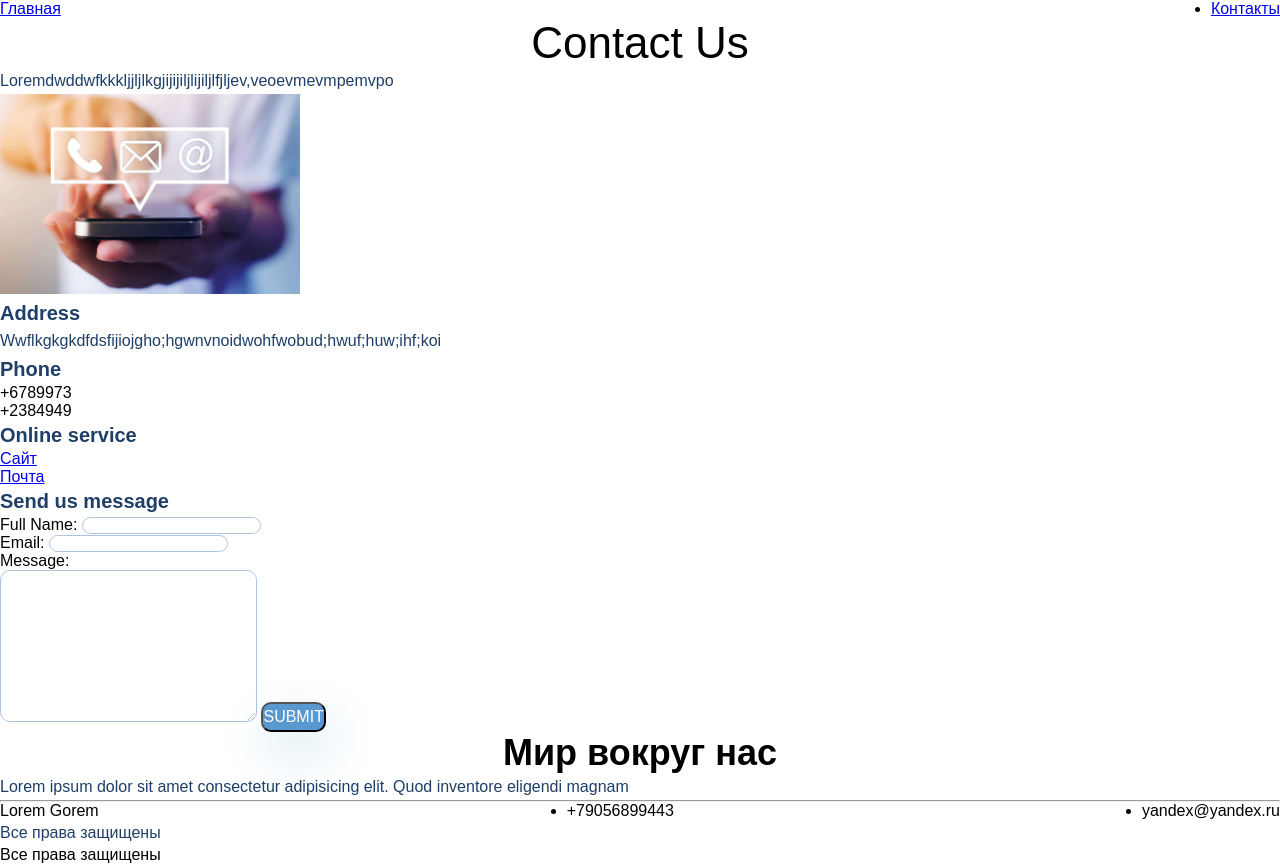
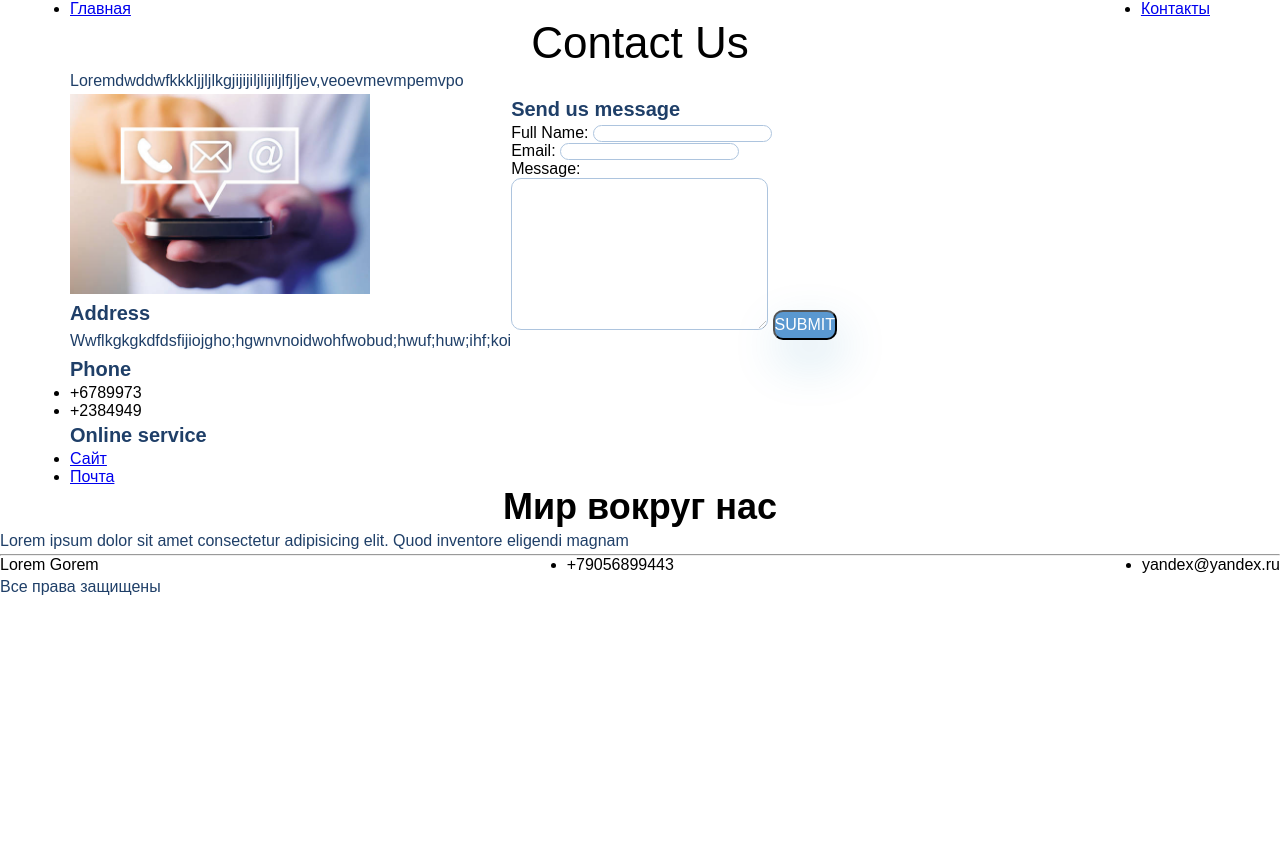
Before and after one commit to strox812/HTML-CSS, a plain HTML site: page contact.html in a window 1280 px wide. After the commit the page ends 800 px from the top, so only its background shows below. Drawn offline with Linux system fonts and the light colour scheme.

Commit message:
новый дизайн за счет стилей

```diff
--- a/contact.html
+++ b/contact.html
@@ -10,15 +10,19 @@
 </head>
 
 <body>
+    <div class="container">
         <ul class="header">
             <li><a href="index.html">Главная</a></li>
             <li><a href="contacts.html">Контакты</a></li>
         </ul>
+    </div>
     <div class="contacts-header">
+        <div class="container">
             <h2 class="heading-contacts">Contact Us</h2>
             <p class="text">Loremdwddwfkkkljjljlkgjijijiljlijiljlfjljev,veoevmevmpemvpo</p>
         </div>
-    <form action="#">
+    </div>
+    <form action="#" class="container main">
         <div class="contact-info">
             <img src="img/contact.jpg" height="200" width="300" alt="contact photo">
             <h4 class="heading-mini">Address</h4>
@@ -43,9 +47,11 @@
             <button class="submit_button" name="pole" type="submit">Submit</button>
         </div>
     </form>
+    <div class="container">
         <script type="text/javascript" charset="utf-8" async
-        src="https://api-maps.yandex.ru/services/constructor/1.0/js/?um=constructor%3Af99680be213b8070699cefc7355dd8df5b2a689c7061bd7c30f2805688a138f6&amp;width=320&amp;height=240&amp;lang=ru_RU&amp;scroll=true">
+            src="https://api-maps.yandex.ru/services/constructor/1.0/js/?um=constructor%3Af99680be213b8070699cefc7355dd8df5b2a689c7061bd7c30f2805688a138f6&amp;width=100%&amp;height=240&amp;lang=ru_RU&amp;scroll=true">
             </script>
+    </div>
     <div class="footer">
         <div class="footer__top">
             <div class="footer__text">
@@ -67,8 +73,5 @@
         </div>
     </div>
 </body>
-<footer>
-    <p>Все права защищены</p>
-</footer>
 
 </html>
--- a/css/style.css
+++ b/css/style.css
@@ -83,3 +83,7 @@ body {
     display: flex;
     justify-content: space-between;
 }
+
+.main {
+    display: flex;
+}
```
Lines whose indentation alone changed are shown as unchanged.
